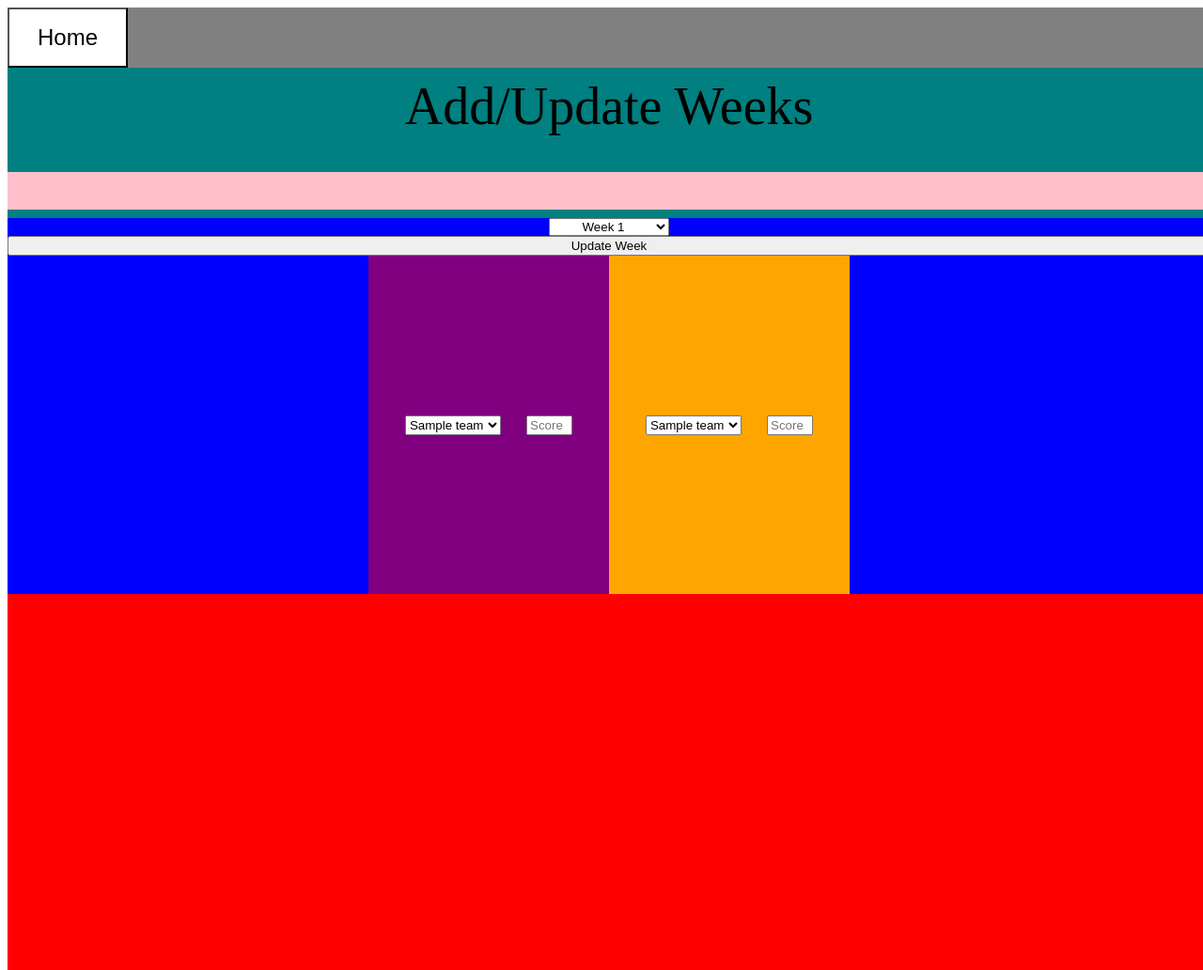
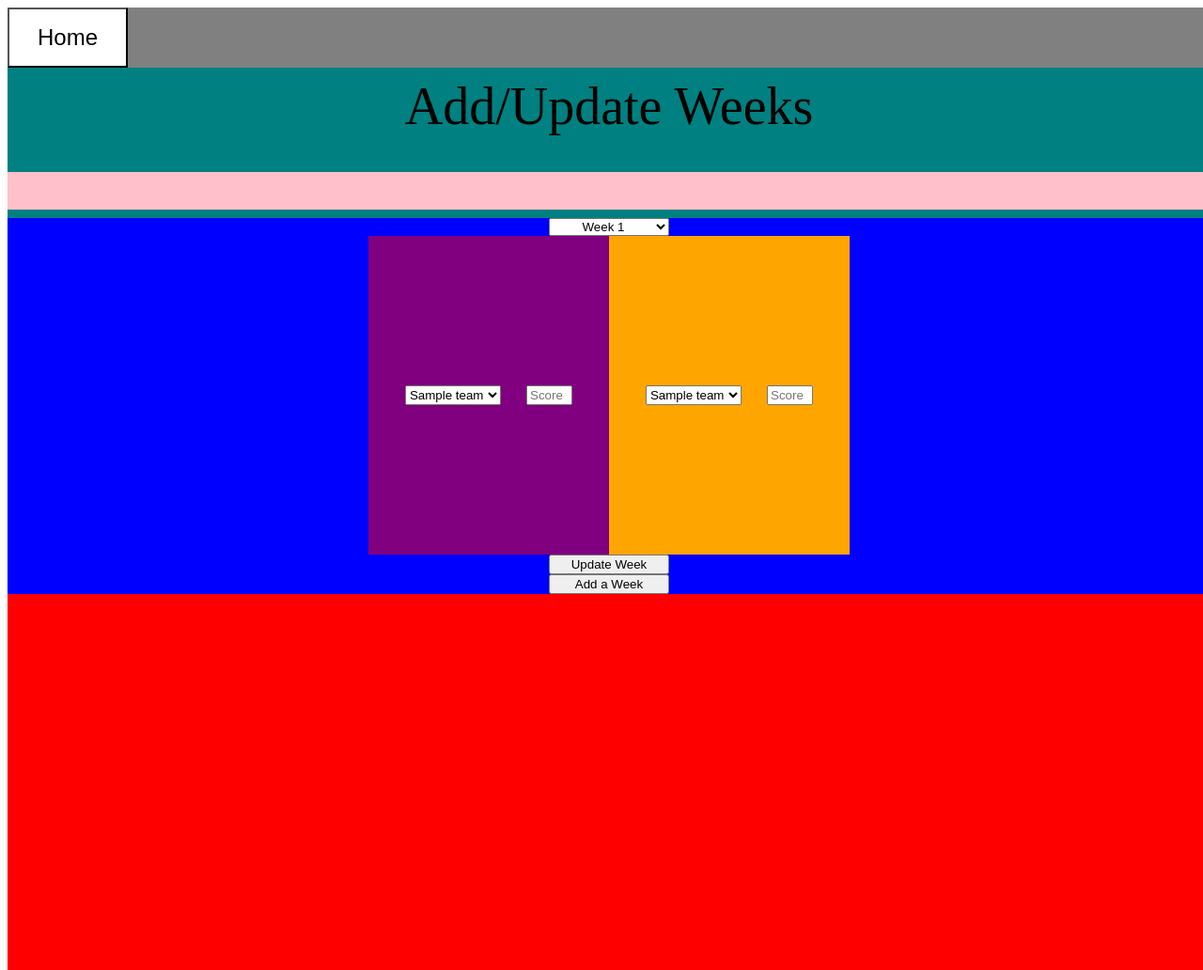
Before and after one commit to joeyagreco/FFWEBAPP, a Flask app: template templates/addUpdateWeeksPage.html in a window 1280 px wide. Shown: the whole page at 94% size. Run offline with Flask 2, Linux system fonts and the light colour scheme; the template is opened without the code that fills it: most values are stand-ins (such as "Sample title", 1, 10 or a date in 2020).

Commit message:
added base addWeek functionality

```diff
--- a/app.py
+++ b/app.py
@@ -103,6 +103,7 @@ def addUpdateWeeks():
     leagueOrError = mainController.getLeague(leagueId)
     if week:
         # if we got a week passed in, render the page with that week displayed
+        week = int(week)
         return render_template("addUpdateWeeksPage.html", league=leagueOrError, week_number=week)
     else:
         if len(leagueOrError["weeks"]) == 0:
@@ -123,7 +124,7 @@ def addUpdateWeeks():
 
 
 @app.route("/update-week", methods=["POST"])
-def addWeek():
+def updateWeek():
     # helper function to get team by id
     def getTeamById(league: dict, teamId: int):
         for team in league["teams"]:
@@ -167,5 +168,27 @@ def addWeek():
     return render_template("addUpdateWeeksPage.html", league=newLeagueOrError, week_number=weekNumber)
 
 
+@app.route("/add-week", methods=["GET"])
+def addWeek():
+    leagueId = int(request.args.get("league_id"))
+    mainController = MainController()
+    leagueOrError = mainController.getLeague(leagueId)
+    weekNumber = len(leagueOrError["weeks"])+1
+    print(weekNumber)
+
+    # add an empty week
+    weekDict = {"weekNumber": weekNumber, "matchups": []}
+    matchupIdCounter = 1
+    for i in range(1, len(leagueOrError["teams"]), 2):
+        matchup = {"matchupId": matchupIdCounter, "teamA": leagueOrError["teams"][i - 1],
+                   "teamB": leagueOrError["teams"][i], "teamAScore": None, "teamBScore": None}
+        matchupIdCounter += 1
+        weekDict["matchups"].append(matchup)
+    leagueOrError["weeks"].append(weekDict)
+    print(leagueOrError)
+    print(weekNumber)
+    return render_template("addUpdateWeeksPage.html", league=leagueOrError, week_number=weekNumber)
+
+
 if __name__ == "__main__":
     app.run(debug=True)
--- a/static/css/addUpdateWeeksPage.css
+++ b/static/css/addUpdateWeeksPage.css
@@ -17,6 +17,7 @@
 
 .selectWeekDropdown {
     width: 10%;
+    order: 1;
     height: auto;
     margin: auto;
     text-align: center;
@@ -111,3 +112,17 @@ input::-webkit-inner-spin-button {
   -webkit-appearance: none;
   margin: 0;
 }
+
+.updateWeekButton {
+    width: 10%;
+    height: auto;
+    margin: auto;
+    order: 3;
+}
+
+.addWeekButton {
+    width: 10%;
+    height: auto;
+    margin: auto;
+    order: 4;
+}
--- a/static/javascript/addUpdateWeeksPage.js
+++ b/static/javascript/addUpdateWeeksPage.js
@@ -0,0 +1,5 @@
+function addWeek() {
+    console.log("in js function");
+    leagueId = document.getElementById("league_id").value;
+    window.location = "/add-week?league_id="+leagueId;
+}
--- a/templates/addUpdateWeeksPage.html
+++ b/templates/addUpdateWeeksPage.html
@@ -70,7 +70,8 @@
             {% endfor %}
         </div>
     </div>
-    <button type="submit">Update Week</button>
+    <button class="updateWeekButton" type="submit">Update Week</button>
+    <button class="addWeekButton" type="button" onclick="addWeek()">Add a Week</button>
 
 </form>
 
```
